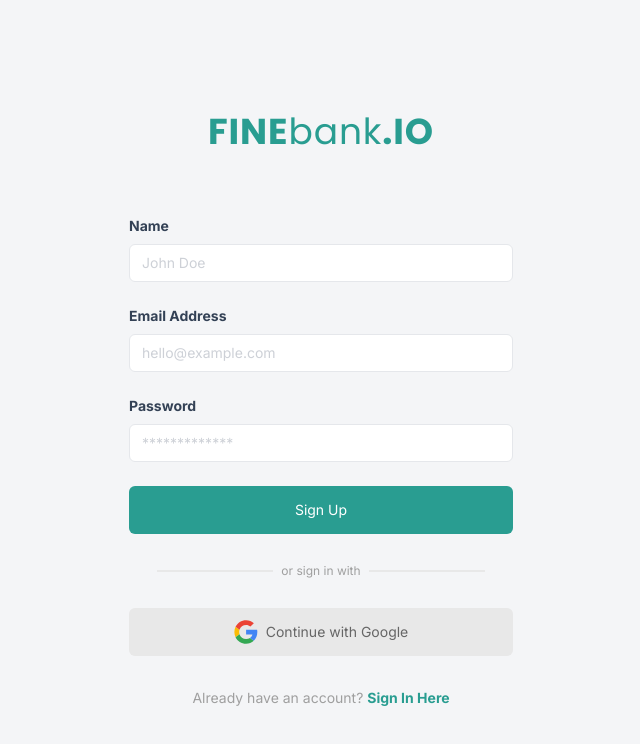
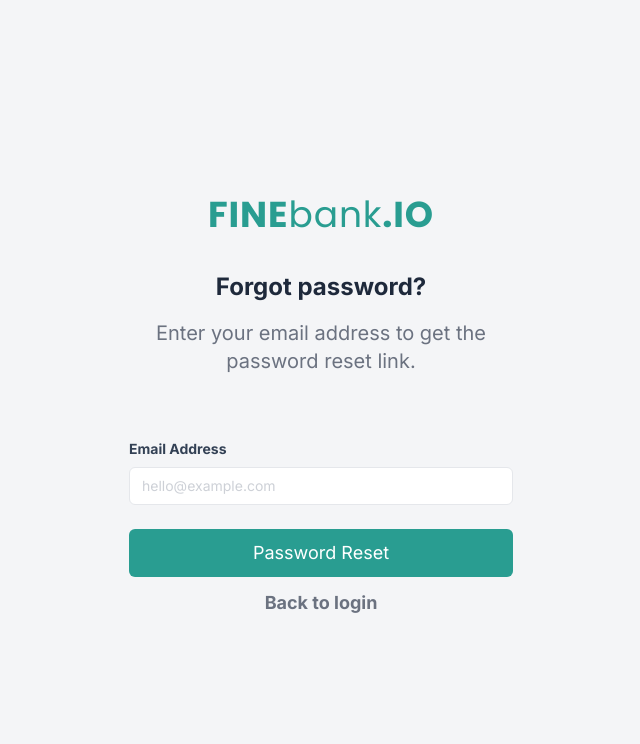
Before and after one commit to GabrielIndrawan/proyek-app-react, a React (Vite) app: page / in a window 1280 px wide. Shown: the top 744 px of the page, without its empty margins (319-959 px from the left). Built offline with nearby package versions, Linux system fonts and the light colour scheme.

Commit message:
menambahkan page reset password

```diff
--- a/src/App.jsx
+++ b/src/App.jsx
@@ -1,9 +1,9 @@
 
-import SignUp from "./pages/signUp";
+import ForgetPassword from "./pages/forgetPassword";
 
 const App = () => {
   return (
-    <SignUp/>
+    <ForgetPassword/>
   );
 };
 
--- /dev/null
+++ b/src/components/infoText.jsx
@@ -0,0 +1,10 @@
+const InfoText = (props) => {
+    const {children} = props
+    return (
+        <label className="block text-gray-500 text-xl font-regular text-center mb-2">
+            {children}
+        </label>
+    )
+}
+
+export default InfoText
--- /dev/null
+++ b/src/components/title.jsx
@@ -0,0 +1,17 @@
+/* eslint-disable react/prop-types */
+const Title = (props) => {
+    const { htmlFor, children } = props;
+
+    return (
+        <div class="flex items-center justify-center h-16">
+            <label
+              htmlFor={htmlFor}
+              className="block text-slate-800 text-2xl font-bold pb-0"
+            >
+              {children}
+            </label>
+        </div>
+    );
+  };
+
+  export default Title;
--- /dev/null
+++ b/src/fragments/formForgetPassword.jsx
@@ -0,0 +1,23 @@
+import Button from "../components/button";
+import LabeledInput from "../components/labeledinput";
+
+
+const FormForgetPassword = () => {
+  return (
+    <form action="">
+      <div className="mb-6">
+        <LabeledInput label="Email Address" placeholder="hello@example.com" name="email" type="email"/>
+      </div>
+      <Button>
+        <div className="text-lg">
+          Password Reset
+        </div>
+      </Button>
+      <div className="block text-gray-500 text-lg font-bold text-center mt-3 mb-2">
+        Back to login
+      </div>
+    </form>
+  );
+};
+
+export default FormForgetPassword
--- a/src/fragments/formSignIn.jsx
+++ b/src/fragments/formSignIn.jsx
@@ -18,7 +18,7 @@
             </div>
             <Button>Login</Button>
           </form>
-        </div>
+    </div>
     );
   };
 
--- a/src/layouts/Authlayout.jsx
+++ b/src/layouts/Authlayout.jsx
@@ -1,18 +1,34 @@
 /* eslint-disable react/prop-types */
-
 import Logo from "../components/logo"
+import Title from "../components/title";
 
 const Authlayout = (props) => {
     const {children, type} = props;
-  return (
+    return (
     <div className="flex justify-center min-h-screen items-center bg-special-mainBg">
       {/* container start */}
       <div className="w-full max-w-sm">
         {/* logo start */}
         <Logo/>
         {/* logo end */}
+        {
+          type==="sign up"?
+            (
+              <div>
+                <Title>
+                  Create an account
+                </Title>
+              </div>
+            )
+          :
+            (
+              <div/>
+            )
+        }
         {/* form start */}
-        <div className="mt-16">{children}</div>
+        <div className="mt-16">
+          {children}
+        </div>
         {/* form end */}
         {/* teks start */}
         <div className="my-9 px-7 flex justify-center text-xs text-gray-03 items-center flex-col static">
--- /dev/null
+++ b/src/layouts/Forgetlayout.jsx
@@ -0,0 +1,29 @@
+import InfoText from "../components/infoText"
+import Logo from "../components/logo"
+import Title from "../components/title"
+
+const ForgetLayout = (props) => {
+    const {children} = props
+    return (
+        <div className="flex justify-center min-h-screen items-center bg-special-mainBg">
+            <div className="w-full max-w-sm">
+                <Logo/>
+                <div>
+                    <Title>
+                        Forgot password?
+                    </Title>
+                </div>
+                <div>
+                    <InfoText>
+                        Enter your email address to get the password reset link.
+                    </InfoText>
+                </div>
+                <div className="mt-16">
+                    {children}
+                </div>
+            </div>
+        </div>
+    )
+}
+
+export default ForgetLayout
--- /dev/null
+++ b/src/pages/forgetPassword.jsx
@@ -0,0 +1,14 @@
+
+import FormForgetPassword from "../fragments/formForgetPassword"
+import ForgetLayout from "../layouts/Forgetlayout"
+
+
+const ForgetPassword = () => {
+    return(
+        <ForgetLayout type="forgot password">
+            <FormForgetPassword/>
+        </ForgetLayout>
+    )
+}
+
+export default ForgetPassword
--- a/src/pages/signIn.jsx
+++ b/src/pages/signIn.jsx
@@ -3,9 +3,9 @@
 
 const SignIn = () => {
     return (
-    <Authlayout type="sign in">
-        <FormSignIn/>
-    </Authlayout>
+        <Authlayout type="sign in">
+            <FormSignIn/>
+        </Authlayout>
     )
 }
 
```
